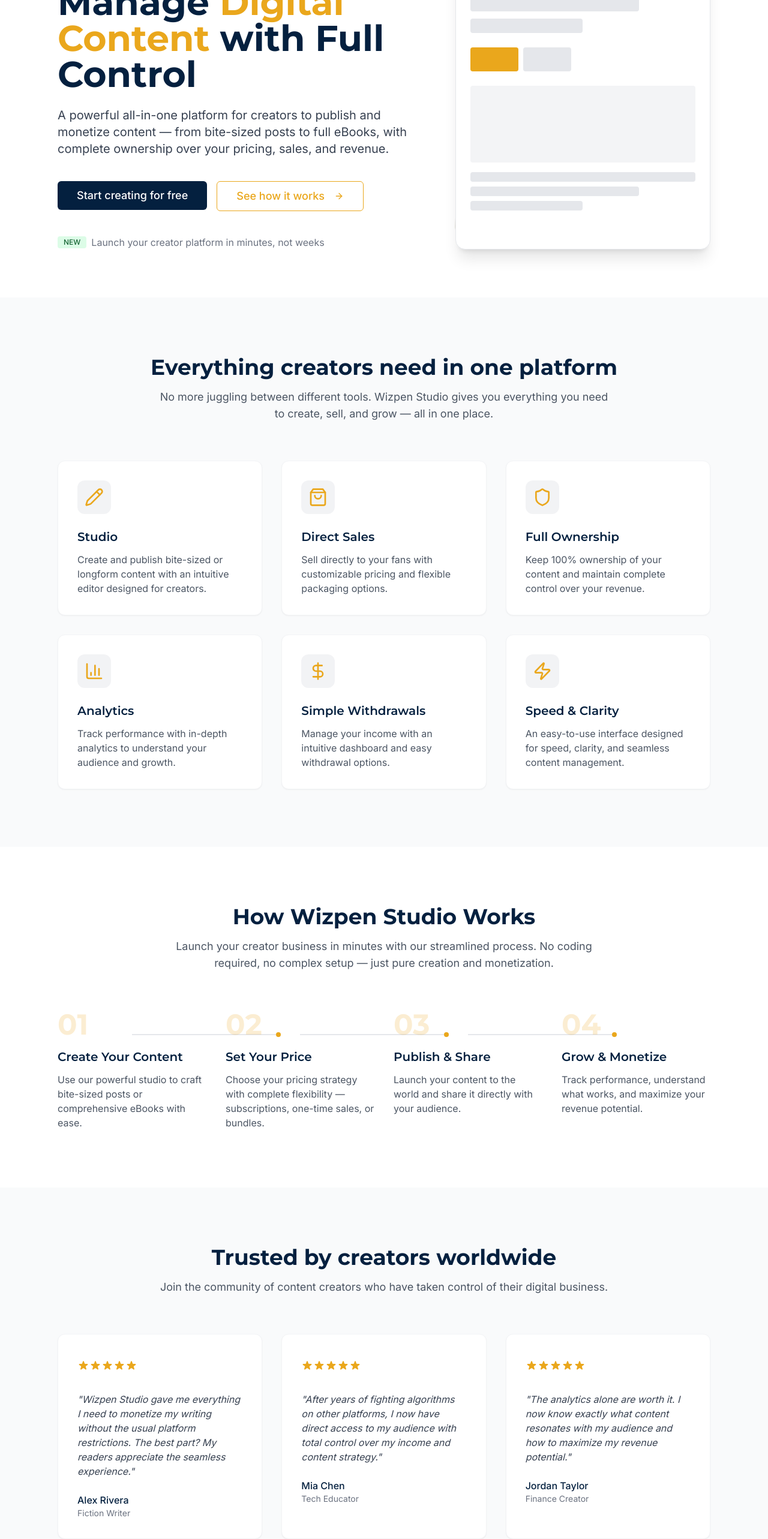
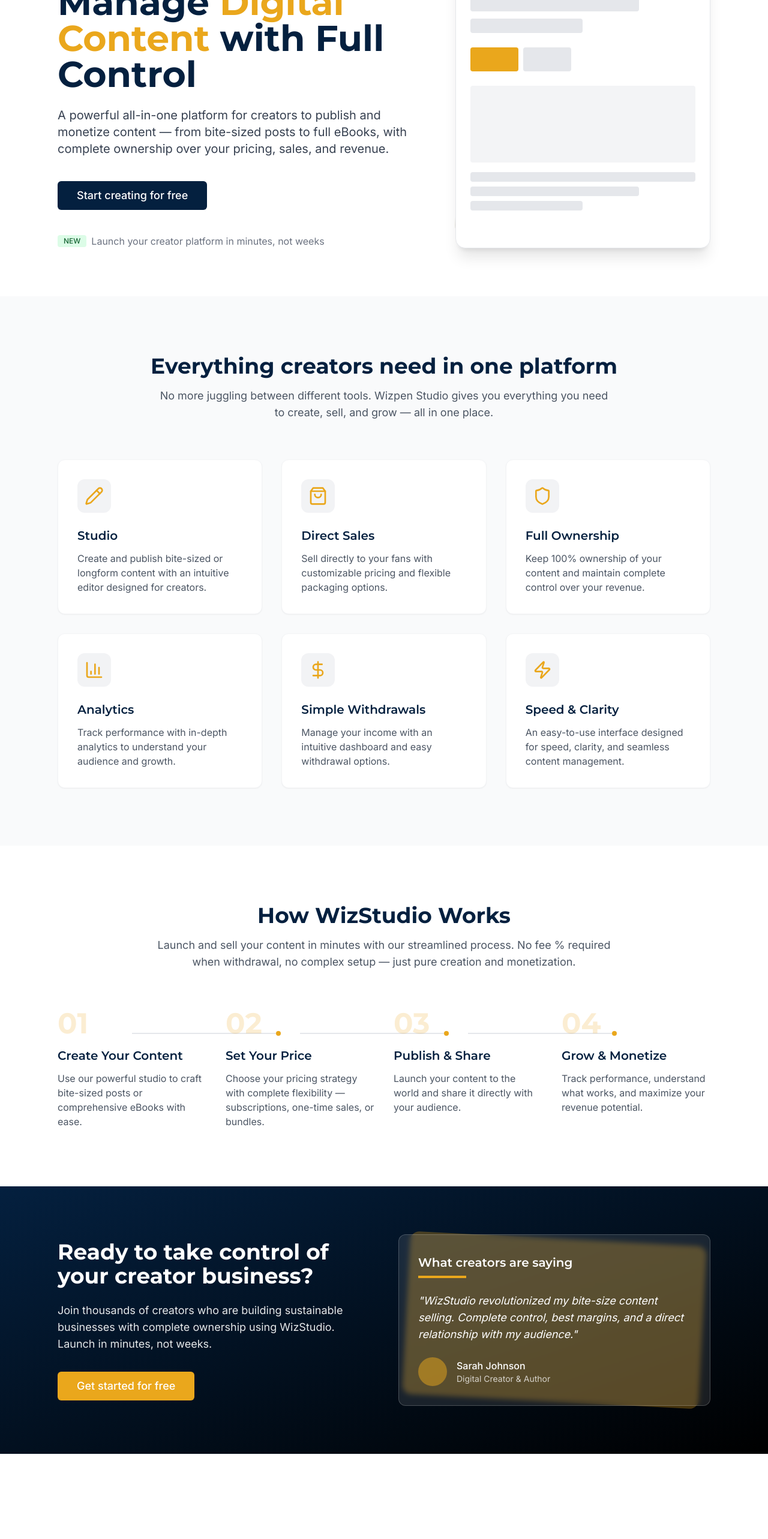
Before and after one commit to Wacaku-Developers/wizpen-creator-hub, a React (Vite) app: page / in a window 1280 px wide. Shown: the part 214-2780 px from the top of the page at 60% size. After the commit the page ends 2638 px from the top, so only its background shows below. Built offline with nearby package versions, Linux system fonts and the light colour scheme.

Commit message:
Visual edit in Lovable
Edited UI in Lovable

```diff
--- a/src/components/CTASection.tsx
+++ b/src/components/CTASection.tsx
@@ -1,30 +1,19 @@
-
 import React from 'react';
 import { Button } from '@/components/ui/button';
-
 const CTASection = () => {
-  return (
-    <section className="py-20 px-6 md:px-12 lg:px-24 bg-gradient-to-br from-wizpen-primary to-black text-white">
+  return <section className="py-20 px-6 md:px-12 lg:px-24 bg-gradient-to-br from-wizpen-primary to-black text-white">
       <div className="max-w-7xl mx-auto">
         <div className="grid grid-cols-1 lg:grid-cols-2 gap-12 items-center">
           <div>
             <h2 className="text-3xl md:text-4xl font-montserrat font-bold mb-6 leading-tight">
               Ready to take control of your creator business?
             </h2>
-            <p className="text-lg opacity-90 mb-8">
-              Join thousands of creators who are building sustainable businesses with complete ownership using Wizpen Studio. Launch in minutes, not weeks.
-            </p>
+            <p className="text-lg opacity-90 mb-8">Join thousands of creators who are building sustainable businesses with complete ownership using WizStudio. Launch in minutes, not weeks.</p>
             <div className="flex flex-col sm:flex-row gap-4">
               <Button size="lg" className="bg-wizpen-accent hover:bg-opacity-90 text-white text-lg px-8 py-6">
                 Get started for free
               </Button>
-              <Button
-                variant="outline"
-                size="lg"
-                className="border-white text-white hover:bg-white hover:text-wizpen-primary text-lg px-8 py-6"
-              >
-                Schedule a demo
-              </Button>
+
             </div>
           </div>
 
@@ -37,9 +26,7 @@ const CTASection = () => {
                   <div className="h-1 w-20 bg-wizpen-accent"></div>
                 </div>
                 <blockquote className="mb-6">
-                  <p className="text-lg italic">
-                    "Wizpen Studio revolutionized my content business. Complete control, better margins, and a direct relationship with my audience."
-                  </p>
+                  <p className="text-lg italic">"WizStudio revolutionized my bite-size content selling. Complete control, best margins, and a direct relationship with my audience."</p>
                 </blockquote>
                 <div className="flex items-center">
                   <div className="h-12 w-12 rounded-full bg-wizpen-accent/50 mr-4"></div>
@@ -53,8 +40,6 @@ const CTASection = () => {
           </div>
         </div>
       </div>
-    </section>
-  );
+    </section>;
 };
-
 export default CTASection;
--- a/src/components/HeroSection.tsx
+++ b/src/components/HeroSection.tsx
@@ -1,11 +1,8 @@
-
 import React from 'react';
 import { Button } from '@/components/ui/button';
 import { ArrowRight } from 'lucide-react';
-
 const HeroSection = () => {
-  return (
-    <section className="pt-32 pb-20 px-6 md:px-12 lg:px-24">
+  return <section className="pt-32 pb-20 px-6 md:px-12 lg:px-24">
       <div className="max-w-7xl mx-auto">
         <div className="grid grid-cols-1 lg:grid-cols-12 gap-12">
           <div className="lg:col-span-7 flex flex-col justify-center">
@@ -24,13 +21,7 @@ const HeroSection = () => {
               <Button size="lg" className="bg-wizpen-primary hover:bg-opacity-90 text-white text-lg px-8 py-6">
                 Start creating for free
               </Button>
-              <Button
-                variant="outline"
-                size="lg"
-                className="border-wizpen-accent text-wizpen-accent hover:bg-wizpen-accent hover:text-white text-lg px-8 py-6"
-              >
-                See how it works <ArrowRight className="ml-2 h-5 w-5" />
-              </Button>
+
             </div>
 
             <div className="mt-10 appear-animation appear-animation-delay-3">
@@ -65,8 +56,6 @@ const HeroSection = () => {
           </div>
         </div>
       </div>
-    </section>
-  );
+    </section>;
 };
-
 export default HeroSection;
--- a/src/components/HowItWorks.tsx
+++ b/src/components/HowItWorks.tsx
@@ -1,49 +1,31 @@
-
 import React from 'react';
-
-const steps = [
-  {
+const steps = [{
   number: "01",
   title: "Create Your Content",
   description: "Use our powerful studio to craft bite-sized posts or comprehensive eBooks with ease."
-  },
-  {
+}, {
   number: "02",
   title: "Set Your Price",
   description: "Choose your pricing strategy with complete flexibility — subscriptions, one-time sales, or bundles."
-  },
-  {
+}, {
   number: "03",
   title: "Publish & Share",
   description: "Launch your content to the world and share it directly with your audience."
-  },
-  {
+}, {
   number: "04",
   title: "Grow & Monetize",
   description: "Track performance, understand what works, and maximize your revenue potential."
-  }
-];
-
+}];
 const HowItWorks = () => {
-  return (
-    <section id="how-it-works" className="py-24 px-6 md:px-12 lg:px-24">
+  return <section id="how-it-works" className="py-24 px-6 md:px-12 lg:px-24">
       <div className="max-w-7xl mx-auto">
         <div className="text-center mb-16">
-          <h2 className="text-3xl md:text-4xl font-montserrat font-bold text-wizpen-primary mb-4">
-            How Wizpen Studio Works
-          </h2>
-          <p className="text-lg text-gray-600 max-w-3xl mx-auto">
-            Launch your creator business in minutes with our streamlined process.
-            No coding required, no complex setup — just pure creation and monetization.
-          </p>
+          <h2 className="text-3xl md:text-4xl font-montserrat font-bold text-wizpen-primary mb-4">How WizStudio Works</h2>
+          <p className="text-lg text-gray-600 max-w-3xl mx-auto">Launch and sell your content in minutes with our streamlined process. No fee % required when withdrawal, no complex setup — just pure creation and monetization.</p>
         </div>
 
         <div className="grid grid-cols-1 md:grid-cols-2 lg:grid-cols-4 gap-8">
-          {steps.map((step, index) => (
-            <div
-              key={index}
-              className="relative"
-            >
+          {steps.map((step, index) => <div key={index} className="relative">
               {/* Step number */}
               <div className="text-5xl font-montserrat font-bold text-wizpen-accent/20 mb-4">
                 {step.number}
@@ -58,17 +40,12 @@ const HowItWorks = () => {
               </p>
 
               {/* Connector line */}
-              {index < steps.length - 1 && (
-                <div className="hidden lg:block absolute top-10 right-0 w-full h-0.5 bg-gray-200 transform translate-x-1/2 z-0">
+              {index < steps.length - 1 && <div className="hidden lg:block absolute top-10 right-0 w-full h-0.5 bg-gray-200 transform translate-x-1/2 z-0">
                   <div className="absolute right-0 top-1/2 transform -translate-y-1/2 h-2 w-2 bg-wizpen-accent rounded-full"></div>
-                </div>
-              )}
-            </div>
-          ))}
+                </div>}
+            </div>)}
         </div>
       </div>
-    </section>
-  );
+    </section>;
 };
-
 export default HowItWorks;
--- a/src/components/Navbar.tsx
+++ b/src/components/Navbar.tsx
@@ -1,17 +1,12 @@
-
 import React, { useState } from 'react';
 import { Button } from '@/components/ui/button';
 import { Menu, X } from 'lucide-react';
-
 const Navbar = () => {
   const [isMenuOpen, setIsMenuOpen] = useState(false);
-
   const toggleMenu = () => {
     setIsMenuOpen(!isMenuOpen);
   };
-
-  return (
-    <nav className="py-4 px-6 md:px-12 lg:px-24 w-full bg-white/80 backdrop-blur-sm fixed top-0 z-50">
+  return <nav className="py-4 px-6 md:px-12 lg:px-24 w-full bg-white/80 backdrop-blur-sm fixed top-0 z-50">
       <div className="flex justify-between items-center">
         <div className="flex items-center">
           <div className="font-montserrat font-bold text-2xl text-wizpen-primary">
@@ -23,25 +18,22 @@ const Navbar = () => {
         <div className="hidden md:flex items-center space-x-8">
           <a href="#features" className="text-gray-700 hover:text-wizpen-accent transition-colors duration-200">Features</a>
           <a href="#how-it-works" className="text-gray-700 hover:text-wizpen-accent transition-colors duration-200">How it works</a>
-          <a href="#pricing" className="text-gray-700 hover:text-wizpen-accent transition-colors duration-200">Pricing</a>
-          <Button variant="outline" className="border-wizpen-primary text-wizpen-primary hover:bg-wizpen-primary hover:text-white">Log in</Button>
-          <Button className="bg-wizpen-accent hover:bg-opacity-90 text-white">Get started</Button>
+          <a href="#pricing" className="text-gray-700 hover:text-wizpen-accent transition-colors duration-200">
+        </a>
+
+          <Button className="bg-wizpen-accent hover:bg-opacity-90 text-white">Login</Button>
         </div>
 
         {/* Mobile menu button */}
         <div className="md:hidden">
-          <button
-            onClick={toggleMenu}
-            className="text-gray-700 hover:text-wizpen-accent transition-colors duration-200"
-          >
+          <button onClick={toggleMenu} className="text-gray-700 hover:text-wizpen-accent transition-colors duration-200">
             {isMenuOpen ? <X size={24} /> : <Menu size={24} />}
           </button>
         </div>
       </div>
 
       {/* Mobile Navigation */}
-      {isMenuOpen && (
-        <div className="md:hidden absolute top-16 left-0 right-0 bg-white shadow-lg py-4 px-6 z-40">
+      {isMenuOpen && <div className="md:hidden absolute top-16 left-0 right-0 bg-white shadow-lg py-4 px-6 z-40">
           <div className="flex flex-col space-y-4">
             <a href="#features" className="text-gray-700 hover:text-wizpen-accent transition-colors duration-200">Features</a>
             <a href="#how-it-works" className="text-gray-700 hover:text-wizpen-accent transition-colors duration-200">How it works</a>
@@ -49,10 +41,7 @@ const Navbar = () => {
             <Button variant="outline" className="w-full border-wizpen-primary text-wizpen-primary hover:bg-wizpen-primary hover:text-white">Log in</Button>
             <Button className="w-full bg-wizpen-accent hover:bg-opacity-90 text-white">Get started</Button>
           </div>
-        </div>
-      )}
-    </nav>
-  );
+        </div>}
+    </nav>;
 };
-
 export default Navbar;
--- a/src/components/Testimonials.tsx
+++ b/src/components/Testimonials.tsx
@@ -1,67 +1,18 @@
-
 import React from 'react';
-
-const testimonials = [
-  {
+const testimonials = [{
   quote: "Wizpen Studio gave me everything I need to monetize my writing without the usual platform restrictions. The best part? My readers appreciate the seamless experience.",
   name: "Alex Rivera",
   title: "Fiction Writer"
-  },
-  {
+}, {
   quote: "After years of fighting algorithms on other platforms, I now have direct access to my audience with total control over my income and content strategy.",
   name: "Mia Chen",
   title: "Tech Educator"
-  },
-  {
+}, {
   quote: "The analytics alone are worth it. I now know exactly what content resonates with my audience and how to maximize my revenue potential.",
   name: "Jordan Taylor",
   title: "Finance Creator"
-  }
-];
-
+}];
 const Testimonials = () => {
-  return (
-    <section className="py-24 px-6 md:px-12 lg:px-24 bg-gray-50">
-      <div className="max-w-7xl mx-auto">
-        <div className="text-center mb-16">
-          <h2 className="text-3xl md:text-4xl font-montserrat font-bold text-wizpen-primary mb-4">
-            Trusted by creators worldwide
-          </h2>
-          <p className="text-lg text-gray-600 max-w-3xl mx-auto">
-            Join the community of content creators who have taken control of their digital business.
-          </p>
-        </div>
-
-        <div className="grid grid-cols-1 md:grid-cols-3 gap-8">
-          {testimonials.map((testimonial, index) => (
-            <div
-              key={index}
-              className="bg-white p-8 rounded-xl shadow-sm border border-gray-100"
-            >
-              <div className="h-10 flex items-center mb-6">
-                {[...Array(5)].map((_, i) => (
-                  <svg key={i} className="w-5 h-5 text-wizpen-accent" fill="currentColor" viewBox="0 0 20 20" xmlns="http://www.w3.org/2000/svg">
-                    <path d="M9.049 2.927c.3-.921 1.603-.921 1.902 0l1.07 3.292a1 1 0 00.95.69h3.462c.969 0 1.371 1.24.588 1.81l-2.8 2.034a1 1 0 00-.364 1.118l1.07 3.292c.3.921-.755 1.688-1.54 1.118l-2.8-2.034a1 1 0 00-1.175 0l-2.8 2.034c-.784.57-1.838-.197-1.539-1.118l1.07-3.292a1 1 0 00-.364-1.118l-2.8-2.034c-.783-.57-.38-1.81.588-1.81h3.461a1 1 0 00.951-.69l1.07-3.292z"></path>
-                  </svg>
-                ))}
-              </div>
-
-              <blockquote className="mb-6">
-                <p className="text-gray-700 italic">
-                  "{testimonial.quote}"
-                </p>
-              </blockquote>
-
-              <div>
-                <div className="font-medium text-wizpen-primary">{testimonial.name}</div>
-                <div className="text-sm text-gray-500">{testimonial.title}</div>
-              </div>
-            </div>
-          ))}
-        </div>
-      </div>
-    </section>
-  );
+  return;
 };
-
 export default Testimonials;
```
Also changed, not shown: src/components/Footer.tsx (+4 -80 lines). Lines whose indentation alone changed are shown as unchanged.
